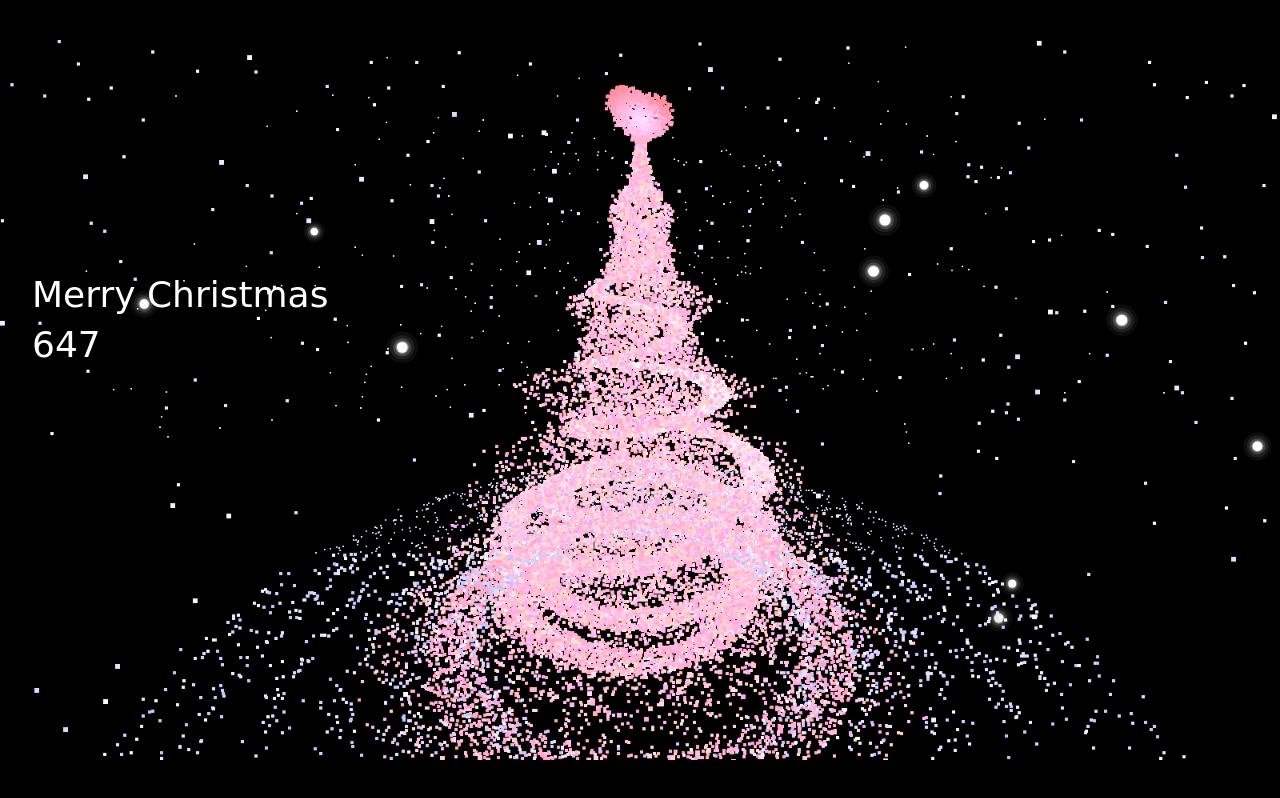
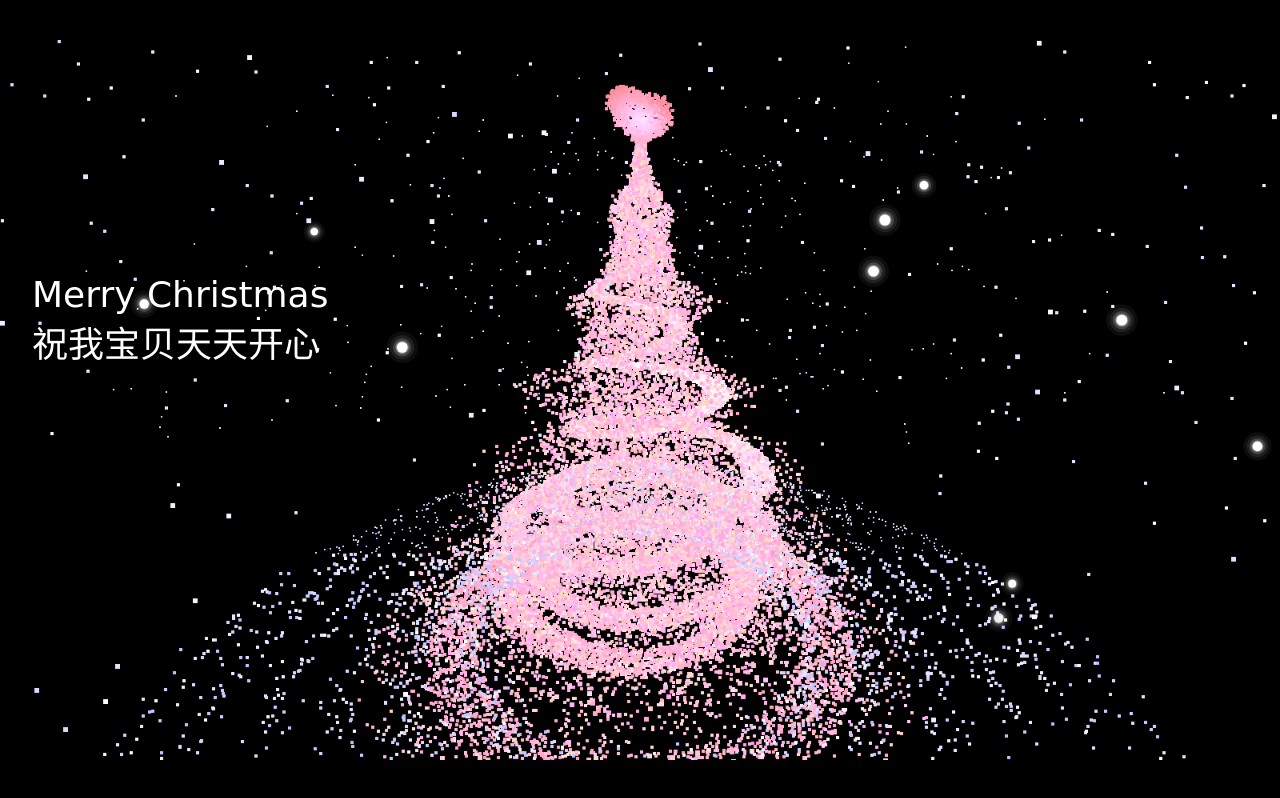
Before and after one commit to 5isZzz/christmas-tree, a plain HTML site: page index.html in a window 1280 px wide. Drawn offline with Linux system fonts and the light colour scheme; animation ran at ten frames a second.

Commit message:
Update SIGN_LINE2 text in index.html

```diff
--- a/index.html
+++ b/index.html
@@ -37,7 +37,7 @@
   var SPIN_LOOPS = 9;
 
   // 左下角第二行文字：改成你自己的名字 / 文案
-  var SIGN_LINE2 = "647";
+  var SIGN_LINE2 = "祝我宝贝天天开心";
 
   var rand = function (a, b) { return a + Math.random() * (b - a); };
   var randInt = function (a, b) { return Math.floor(a + Math.random() * (b - a + 1)); };
```
